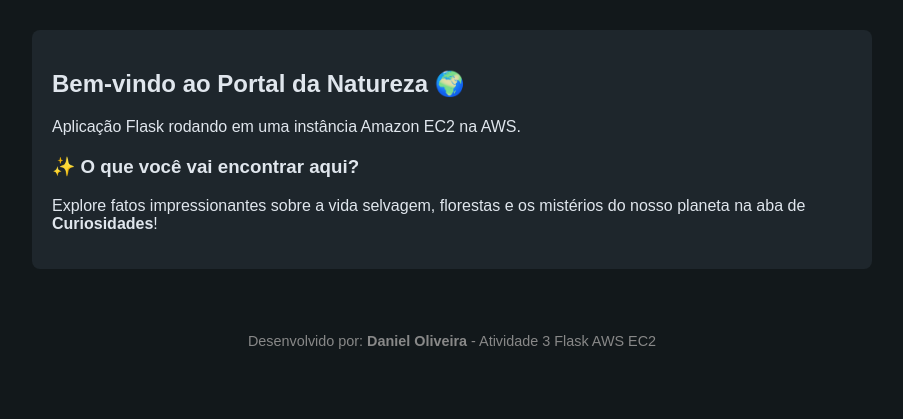
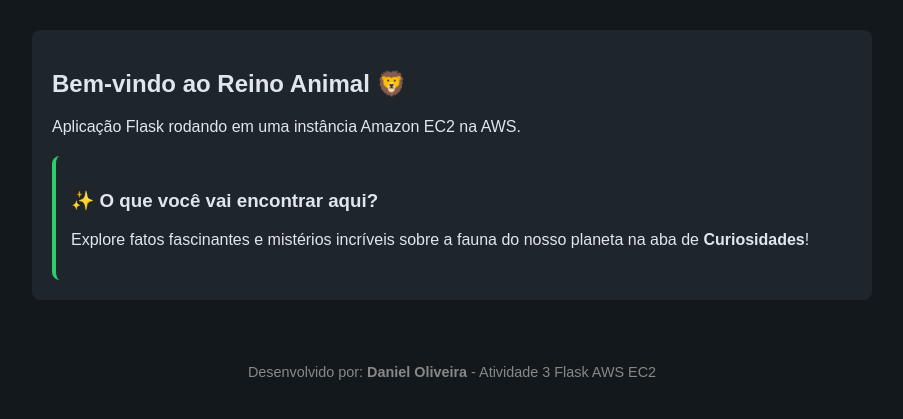
Before and after one commit to oliveiraalexandredaniel-lgtm/meu_projeto, a Flask app: page / in a window 1280 px wide. Shown: the part 129-548 px from the top of the page, without its empty margins (188-1091 px from the left). Run offline with Flask 3, Linux system fonts and the light colour scheme.

Commit message:
Update title and content in index.html

```diff
--- a/templates/index.html
+++ b/templates/index.html
@@ -1,13 +1,13 @@
 {% extends 'base.html' %}
 
-{% block title %}Início - EcoMundo{% endblock %}
+{% block title %}Início - Reino Animal{% endblock %}
 
 {% block content %}
-<h2>Bem-vindo ao Portal da Natureza 🌍</h2>
-<p style="margin-bottom: 20px;">Aplicação Flask rodando em uma instância Amazon EC2 na AWS.</p>
+<h2>Bem-vindo ao Reino Animal 🦁</h2>
+<p>Aplicação Flask rodando em uma instância Amazon EC2 na AWS.</p>
 
-<div class="card">
+<div style="background-color: #1e262c; padding: 15px; border-radius: 8px; margin-top: 20px; border-left: 4px solid #2ecc71;">
     <h3>✨ O que você vai encontrar aqui?</h3>
-    <p>Explore fatos impressionantes sobre a vida selvagem, florestas e os mistérios do nosso planeta na aba de <strong>Curiosidades</strong>!</p>
+    <p>Explore fatos fascinantes e mistérios incríveis sobre a fauna do nosso planeta na aba de <strong>Curiosidades</strong>!</p>
 </div>
 {% endblock %}
```
